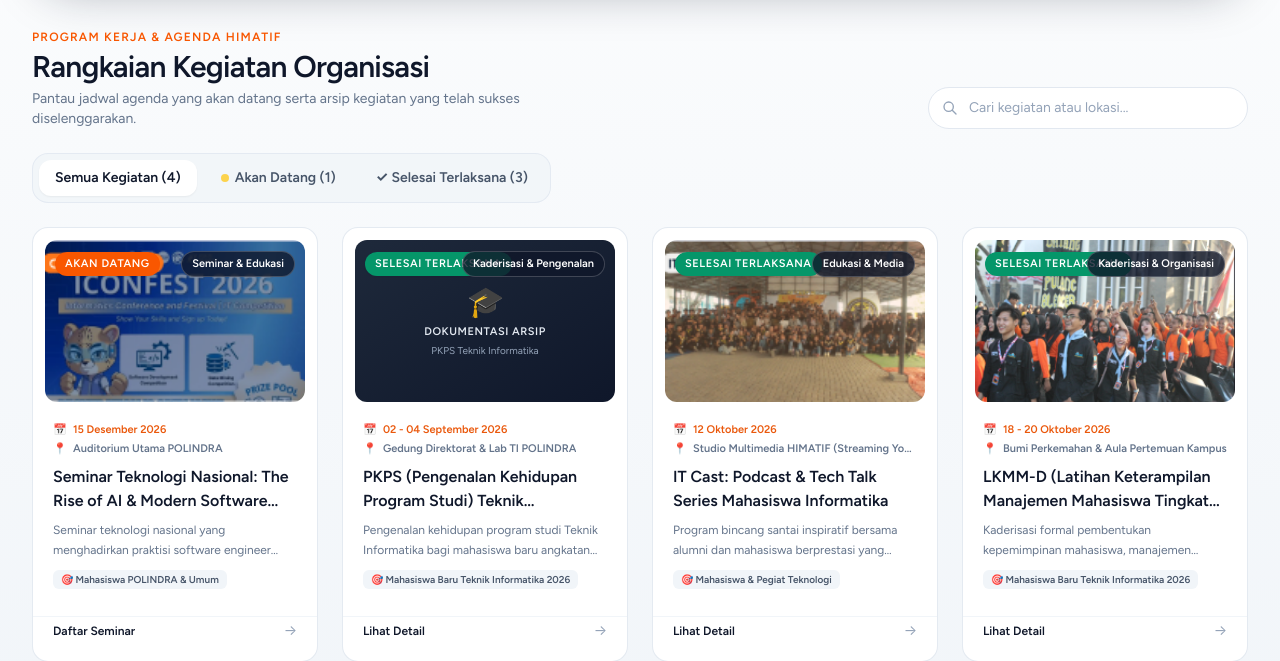
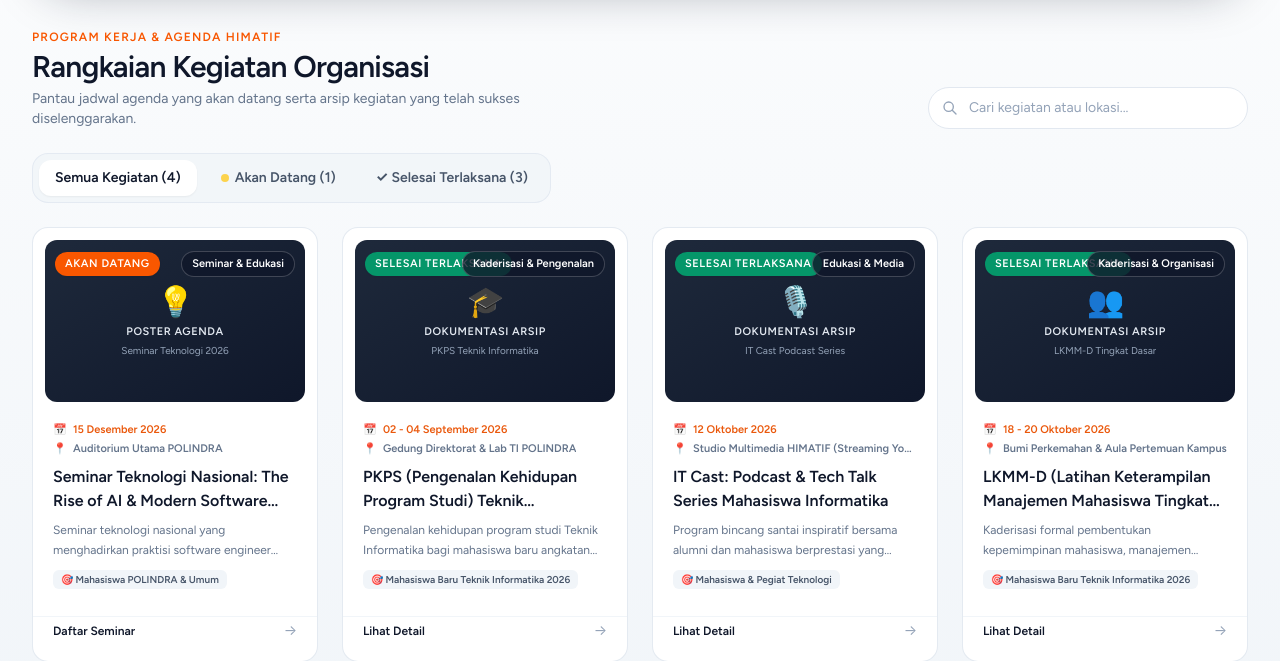
Before and after one commit to Blues24/himatif-nexus, a Laravel app: page /kegiatan in a window 1280 px wide. Shown: the part 509-1170 px from the top of the page. Run offline with Laravel 12, Linux system fonts and the light colour scheme; data that the repository does not hold is empty; style sheets or scripts are compiled from the project's sources; some libraries are stand-ins or nearby versions.

Commit message:
feat: replace card thumbnails with placeholder graphics in Kegiatan and Informasi pages

```diff
--- a/resources/js/Pages/Informasi.vue
+++ b/resources/js/Pages/Informasi.vue
@@ -56,7 +56,7 @@ onUnmounted(() => {
     if (timerInterval) clearInterval(timerInterval);
 });
 
-// Data Artikel / Informasi Koleksi Warta (9 Item Unik Tanpa Duplikasi)
+// Data Artikel / Informasi Koleksi Warta (4 Item dengan Placeholder Thumbnail)
 const allArticles = [
     {
         id: 1,
@@ -66,7 +66,10 @@ const allArticles = [
         badgeText: 'Formatif',
         badgeClass: 'bg-white/95 text-slate-800 font-bold',
         date: '20 Oktober 2026',
-        image: '/images/informasi-api.jpg',
+        image: null,
+        placeholderIcon: '⚡',
+        placeholderLabel: 'Dokumentasi Warta',
+        placeholderSub: 'Formatif: RESTful API',
         actionText: 'Lihat Selengkapnya...',
         actionClass: 'text-[#F95700] hover:text-orange-700',
     },
@@ -78,7 +81,10 @@ const allArticles = [
         badgeText: 'Workshop',
         badgeClass: 'bg-white/95 text-slate-800 font-bold',
         date: '20 Oktober 2026 • GSC Polindra',
-        image: '/images/aktivitas-workshop.png',
+        image: null,
+        placeholderIcon: '💻',
+        placeholderLabel: 'Dokumentasi Arsip',
+        placeholderSub: 'Workshop & Pelatihan',
         actionText: 'Selesai Terlaksana',
         actionClass: 'text-[#F95700]',
     },
@@ -90,7 +96,10 @@ const allArticles = [
         badgeText: 'Formatif',
         badgeClass: 'bg-white/95 text-slate-800 font-bold',
         date: '22 Oktober 2026',
-        image: '/images/informasi-domain-hosting.jpg',
+        image: null,
+        placeholderIcon: '🌐',
+        placeholderLabel: 'Dokumentasi Warta',
+        placeholderSub: 'Formatif: Domain & Hosting',
         actionText: 'Lihat Selengkapnya...',
         actionClass: 'text-[#F95700] hover:text-orange-700',
     },
@@ -102,7 +111,10 @@ const allArticles = [
         badgeText: 'Open Registration',
         badgeClass: 'bg-[#F95700] text-white font-bold',
         date: '15 Nov 2026 • Politeknik Negeri Indramayu',
-        image: '/images/aktivitas-iconfest.png',
+        image: null,
+        placeholderIcon: '🏆',
+        placeholderLabel: 'Poster Kompetisi',
+        placeholderSub: 'ICONFEST POLINDRA 2026',
         actionText: 'Sisa 8 Hari',
         actionClass: 'text-[#F95700]',
     },
@@ -313,12 +325,19 @@ const filteredArticles = computed(() => {
                             <div>
                                 <!-- Thumbnail Gambar dengan Badge Kategori -->
                                 <div class="p-3 pb-0">
-                                    <div class="relative overflow-hidden rounded-xl aspect-[16/10] bg-slate-100">
+                                    <div class="relative overflow-hidden rounded-xl aspect-[16/10] bg-gradient-to-br from-slate-800 to-slate-900 flex items-center justify-center">
                                         <img
+                                            v-if="item.image"
                                             :src="item.image"
                                             :alt="item.title"
                                             class="w-full h-full object-cover group-hover:scale-105 transition duration-300"
                                         />
+                                        <!-- Placeholder Elegan Jika Foto Belum Ada -->
+                                        <div v-else class="flex flex-col items-center justify-center text-center p-4 text-slate-300">
+                                            <span class="text-3xl mb-1">{{ item.placeholderIcon || '📰' }}</span>
+                                            <span class="text-[11px] font-black tracking-wider uppercase text-slate-200">{{ item.placeholderLabel || 'Dokumentasi Warta' }}</span>
+                                            <span class="text-[10px] text-slate-400 mt-0.5 truncate max-w-[190px]">{{ item.placeholderSub || item.title }}</span>
+                                        </div>
                                         <!-- Badge Kategori di Atas Gambar -->
                                         <div class="absolute top-2.5 left-2.5">
                                             <span
--- a/resources/js/Pages/Kegiatan.vue
+++ b/resources/js/Pages/Kegiatan.vue
@@ -50,7 +50,10 @@ const masterActivities = [
         date: '15 Desember 2026',
         time: '08:30 - 13:00 WIB',
         location: 'Auditorium Utama POLINDRA',
-        image: '/images/aktivitas-iconfest.png',
+        image: null,
+        placeholderIcon: '💡',
+        placeholderLabel: 'Poster Agenda',
+        placeholderSub: 'Seminar Teknologi 2026',
         target: 'Mahasiswa POLINDRA & Umum',
         desc: 'Seminar teknologi nasional yang menghadirkan praktisi software engineer industri terkemuka untuk mengupas tuntas akselerasi kecerdasan buatan, arsitektur sistem software masa kini, dan strategi membangun portofolio karir teknologi.',
         pic: 'Departemen Riset & Teknologi (0821-9876-5432)',
@@ -70,11 +73,14 @@ const masterActivities = [
         time: '07:30 - 16:00 WIB',
         location: 'Gedung Direktorat & Lab TI POLINDRA',
         image: null,
+        placeholderIcon: '🎓',
+        placeholderLabel: 'Dokumentasi Arsip',
+        placeholderSub: 'PKPS Teknik Informatika',
         target: 'Mahasiswa Baru Teknik Informatika 2026',
         desc: 'Pengenalan kehidupan program studi Teknik Informatika bagi mahasiswa baru angkatan 2026, meliputi kurikulum akademik perkuliahan, etika civitas kampus, pengenalan laboratorium, serta sambutan pengurus himpunan.',
         pic: 'Panitia PKPS HIMATIF (0813-2233-4455)',
         rundown: 'Telah sukses diselenggarakan menyambut 160 mahasiswa baru Teknik Informatika dengan pengenalan kurikulum dan tour fasilitas laboratorium terpadu.',
-        actionText: 'Lihat Dokumentasi',
+        actionText: 'Lihat Detail',
     },
     {
         id: 4,
@@ -86,12 +92,15 @@ const masterActivities = [
         date: '12 Oktober 2026',
         time: '14:00 - 16:00 WIB',
         location: 'Studio Multimedia HIMATIF (Streaming YouTube)',
-        image: '/images/aktivitas-itcast.png',
+        image: null,
+        placeholderIcon: '🎙️',
+        placeholderLabel: 'Dokumentasi Arsip',
+        placeholderSub: 'IT Cast Podcast Series',
         target: 'Mahasiswa & Pegiat Teknologi',
         desc: 'Program bincang santai inspiratif bersama alumni dan mahasiswa berprestasi yang mengulas dinamika industri software engineering, tips lolos magang unicorn, dan riset teknologi terkini.',
         pic: 'Departemen Komunikasi & Informasi (INFOKOM)',
         rundown: 'Telah rampung ditayangkan pada kanal resmi YouTube HIMATIF dengan total interaksi lebih dari 1.500 penonton aktif.',
-        actionText: 'Lihat Dokumentasi',
+        actionText: 'Lihat Detail',
     },
     {
         id: 5,
@@ -103,12 +112,15 @@ const masterActivities = [
         date: '18 - 20 Oktober 2026',
         time: '3 Hari 2 Malam (Inap)',
         location: 'Bumi Perkemahan & Aula Pertemuan Kampus',
-        image: '/images/galeri-3.png',
+        image: null,
+        placeholderIcon: '👥',
+        placeholderLabel: 'Dokumentasi Arsip',
+        placeholderSub: 'LKMM-D Tingkat Dasar',
         target: 'Mahasiswa Baru Teknik Informatika 2026',
         desc: 'Kaderisasi formal pembentukan kepemimpinan mahasiswa, manajemen organisasi, komunikasi efektif, analisis SWOT, etika persidangan, serta perancangan program kerja himpunan.',
         pic: 'Departemen PSDM HIMATIF (0857-1234-5678)',
         rundown: 'Telah sukses diselenggarakan dengan 100% kelulusan dari 145 peserta kader baru Teknik Informatika.',
-        actionText: 'Lihat Dokumentasi',
+        actionText: 'Lihat Detail',
     },
 ];
 
@@ -345,11 +357,11 @@ const downloadCalendarICS = () => {
                                             class="w-full h-full object-cover group-hover:scale-105 transition duration-500"
                                             loading="lazy"
                                         />
-                                        <!-- Placeholder Elegan Jika Foto Belum Ada (e.g. PKPS) -->
+                                        <!-- Placeholder Elegan Jika Foto Belum Ada -->
                                         <div v-else class="flex flex-col items-center justify-center text-center p-4 text-slate-300">
-                                            <span class="text-3xl mb-1">🎓</span>
-                                            <span class="text-[11px] font-black tracking-wider uppercase text-slate-200">Dokumentasi Arsip</span>
-                                            <span class="text-[10px] text-slate-400 mt-0.5">PKPS Teknik Informatika</span>
+                                            <span class="text-3xl mb-1">{{ item.placeholderIcon || '📋' }}</span>
+                                            <span class="text-[11px] font-black tracking-wider uppercase text-slate-200">{{ item.placeholderLabel || 'Dokumentasi Arsip' }}</span>
+                                            <span class="text-[10px] text-slate-400 mt-0.5 truncate max-w-[190px]">{{ item.placeholderSub || item.title }}</span>
                                         </div>
                                         <!-- Badge Status di Atas Kiri -->
                                         <div class="absolute top-2.5 left-2.5">
@@ -456,9 +468,9 @@ const downloadCalendarICS = () => {
                         class="w-full h-full object-cover"
                     />
                     <div v-else class="flex flex-col items-center justify-center text-center p-6 text-slate-300">
-                        <span class="text-5xl mb-2">🎓</span>
-                        <span class="text-sm font-black tracking-wider uppercase text-white">Dokumentasi PKPS 2026</span>
-                        <span class="text-xs text-slate-400 mt-1">Foto dokumentasi kegiatan akan diperbarui segera</span>
+                        <span class="text-5xl mb-2">{{ selectedKegiatan.placeholderIcon || '📋' }}</span>
+                        <span class="text-sm font-black tracking-wider uppercase text-white">{{ selectedKegiatan.placeholderLabel || 'Dokumentasi Arsip' }}</span>
+                        <span class="text-xs text-slate-400 mt-1 max-w-sm">{{ selectedKegiatan.placeholderSub || selectedKegiatan.title }}</span>
                     </div>
                     <!-- Tombol Tutup -->
                     <button
```
